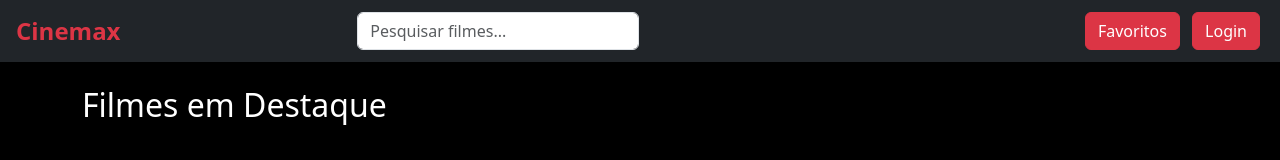
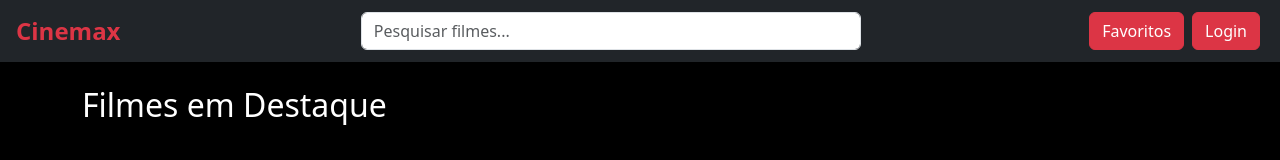
Before and after one commit to GabrielPereira-PUC/trabalho2, a plain HTML site: page public/index.html in a window 1280 px wide. Shown: the top 160 px of the page. Drawn offline with nearby package versions, Linux system fonts and the light colour scheme; no server answers.

Commit message:
Responsividade

```diff
--- a/public/assets/css/styles.css
+++ b/public/assets/css/styles.css
@@ -38,7 +38,7 @@ footer {
 
 
 
-/* Responsividade */
+/* Responsividade *//*
 @media (max-width: 768px) {
     .navbar-brand {
         font-size: 1.2rem;
--- a/public/index.html
+++ b/public/index.html
@@ -13,12 +13,24 @@
   <header>
     <nav class="navbar navbar-expand-lg navbar-dark bg-dark px-3">
       <a class="navbar-brand text-danger fw-bold" href="#">Cinemax</a>
-      <div class="collapse navbar-collapse">
-        <input type="text" id="barra-pesquisa" class="form-control w-25 mx-auto" placeholder="Pesquisar filmes...">
-        <div class="ms-auto">
-          <a href="favoritos.html" class="btn btn-danger mx-1">Favoritos</a>
-          <a href="login.html" class="btn btn-danger mx-1">Login | Logout</a>
-          <a href="crud.html" class="btn btn-danger mx-1">Editar Filmes</a>
+
+      <!-- Botão para mostrar/ocultar menu em telas pequenas -->
+      <button class="navbar-toggler" type="button" data-bs-toggle="collapse" data-bs-target="#navbarConteudo"
+        aria-controls="navbarConteudo" aria-expanded="false" aria-label="Toggle navigation">
+        <span class="navbar-toggler-icon"></span>
+      </button>
+
+      <!-- Menu expansível -->
+      <div class="collapse navbar-collapse" id="navbarConteudo">
+        <div class="w-100 d-flex flex-column flex-lg-row align-items-center justify-content-between">
+          <!-- Barra de pesquisa -->
+          <input type="text" id="barra-pesquisa" class="form-control my-2 my-lg-0 mx-lg-auto" placeholder="Pesquisar filmes..." style="width: 100%; max-width: 500px;">
+          <!-- Botões -->
+          <div class="d-flex flex-column flex-lg-row align-items-center mt-2 mt-lg-0">
+            <a href="favoritos.html" class="btn btn-danger mx-1 my-1">Favoritos</a>
+            <a href="login.html" class="btn btn-danger mx-1 my-1">Login | Logout</a>
+            <a href="crud.html" class="btn btn-danger mx-1 my-1">Editar Filmes</a>
+          </div>
         </div>
       </div>
     </nav>
```
